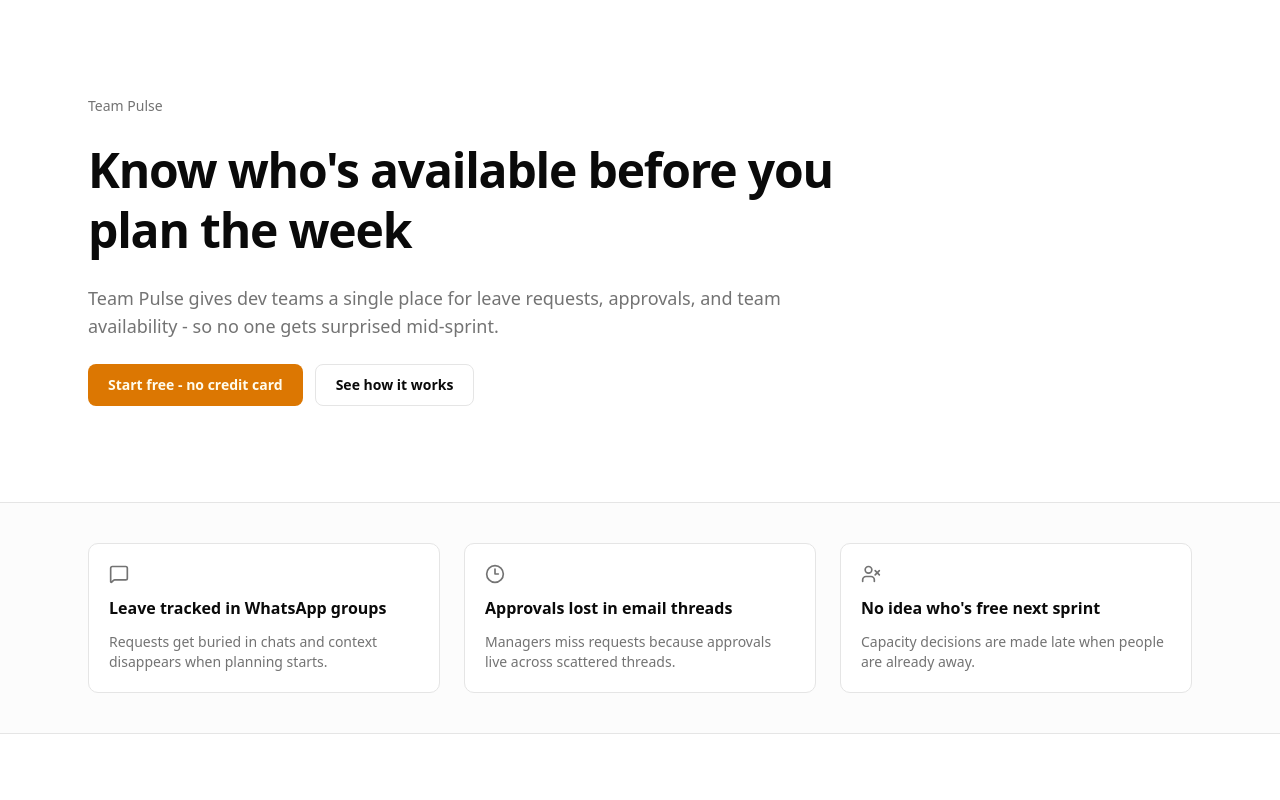
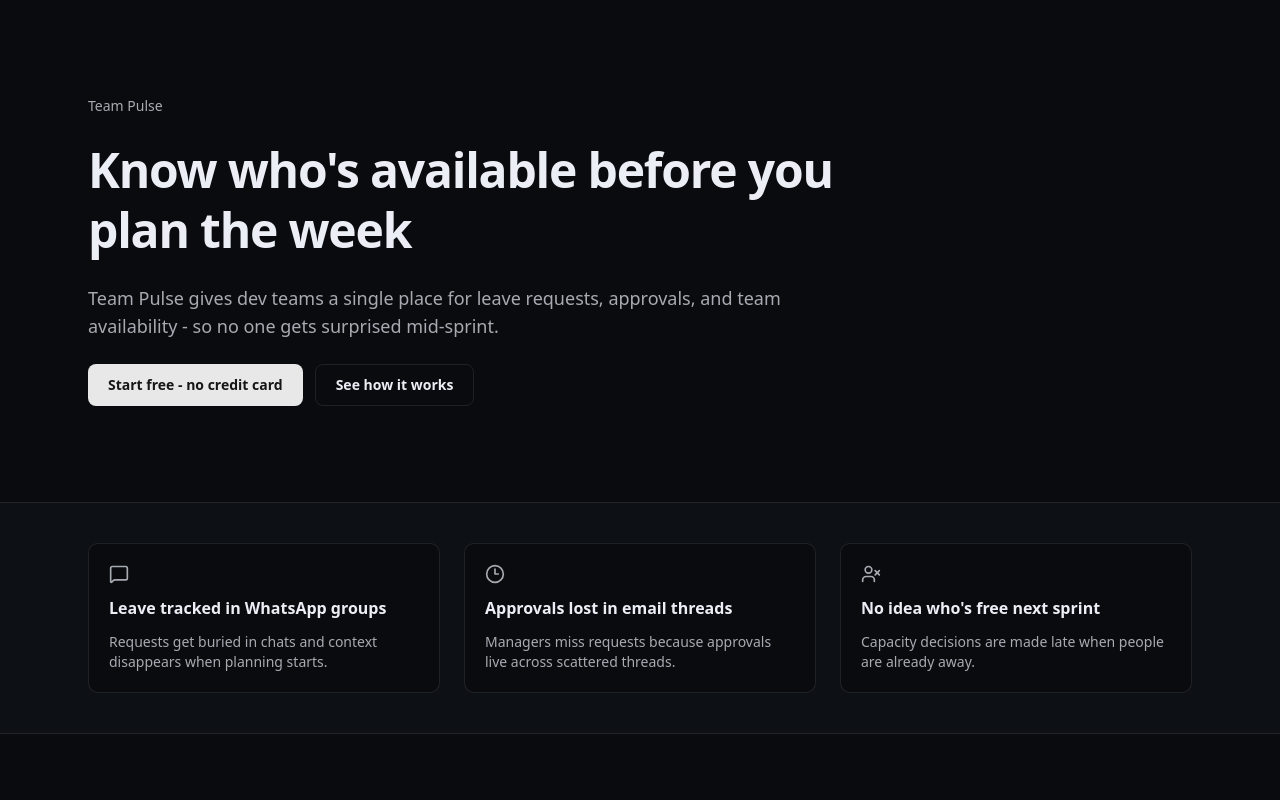
Before and after one commit to mr-nobody-7/team-pulse, a Next.js app in the folder apps/web/: page / in a window 1280 px wide. Shown: the top 800 px of the page. Built offline with nearby package versions, Linux system fonts and the light colour scheme; no server answers.

Commit message:
feat(web): update global styles with new color variables and background gradients

```diff
--- a/apps/web/app/globals.css
+++ b/apps/web/app/globals.css
@@ -5,40 +5,39 @@
 @custom-variant dark (&:is(.dark *));
 
 @theme inline {
-  --font-sans: var(--font-sans);
-  --font-mono: var(--font-mono);
   --color-background: var(--background);
   --color-foreground: var(--foreground);
+  --font-sans: var(--font-sans);
+  --font-mono: var(--font-geist-mono);
+  --color-sidebar-ring: var(--sidebar-ring);
+  --color-sidebar-border: var(--sidebar-border);
+  --color-sidebar-accent-foreground: var(--sidebar-accent-foreground);
+  --color-sidebar-accent: var(--sidebar-accent);
+  --color-sidebar-primary-foreground: var(--sidebar-primary-foreground);
+  --color-sidebar-primary: var(--sidebar-primary);
+  --color-sidebar-foreground: var(--sidebar-foreground);
+  --color-sidebar: var(--sidebar);
+  --color-chart-5: var(--chart-5);
+  --color-chart-4: var(--chart-4);
+  --color-chart-3: var(--chart-3);
+  --color-chart-2: var(--chart-2);
+  --color-chart-1: var(--chart-1);
+  --color-ring: var(--ring);
+  --color-input: var(--input);
+  --color-border: var(--border);
+  --color-destructive: var(--destructive);
+  --color-accent-foreground: var(--accent-foreground);
+  --color-accent: var(--accent);
+  --color-muted-foreground: var(--muted-foreground);
+  --color-muted: var(--muted);
+  --color-secondary-foreground: var(--secondary-foreground);
+  --color-secondary: var(--secondary);
+  --color-primary-foreground: var(--primary-foreground);
+  --color-primary: var(--primary);
+  --color-popover-foreground: var(--popover-foreground);
+  --color-popover: var(--popover);
+  --color-card-foreground: var(--card-foreground);
   --color-card: var(--card);
-  --color-card-foreground: var(--card-foreground);
-  --color-popover: var(--popover);
-  --color-popover-foreground: var(--popover-foreground);
-  --color-primary: var(--primary);
-  --color-primary-foreground: var(--primary-foreground);
-  --color-secondary: var(--secondary);
-  --color-secondary-foreground: var(--secondary-foreground);
-  --color-muted: var(--muted);
-  --color-muted-foreground: var(--muted-foreground);
-  --color-accent: var(--accent);
-  --color-accent-foreground: var(--accent-foreground);
-  --color-destructive: var(--destructive);
-  --color-destructive-foreground: var(--destructive-foreground);
-  --color-border: var(--border);
-  --color-input: var(--input);
-  --color-ring: var(--ring);
-  --color-chart-1: var(--chart-1);
-  --color-chart-2: var(--chart-2);
-  --color-chart-3: var(--chart-3);
-  --color-chart-4: var(--chart-4);
-  --color-chart-5: var(--chart-5);
-  --color-sidebar: var(--sidebar);
-  --color-sidebar-foreground: var(--sidebar-foreground);
-  --color-sidebar-primary: var(--sidebar-primary);
-  --color-sidebar-primary-foreground: var(--sidebar-primary-foreground);
-  --color-sidebar-accent: var(--sidebar-accent);
-  --color-sidebar-accent-foreground: var(--sidebar-accent-foreground);
-  --color-sidebar-border: var(--sidebar-border);
-  --color-sidebar-ring: var(--sidebar-ring);
   --radius-sm: calc(var(--radius) - 4px);
   --radius-md: calc(var(--radius) - 2px);
   --radius-lg: var(--radius);
@@ -49,80 +48,97 @@
 }
 
 :root {
-  --background: oklch(1 0 0);
-  --foreground: oklch(0.145 0 0);
-  --card: oklch(1 0 0);
-  --card-foreground: oklch(0.145 0 0);
-  --popover: oklch(1 0 0);
-  --popover-foreground: oklch(0.145 0 0);
-  --primary: oklch(0.67 0.16 58);
-  --primary-foreground: oklch(0.99 0.02 95);
-  --secondary: oklch(0.967 0.001 286.375);
-  --secondary-foreground: oklch(0.21 0.006 285.885);
-  --muted: oklch(0.97 0 0);
-  --muted-foreground: oklch(0.556 0 0);
-  --accent: oklch(0.97 0 0);
-  --accent-foreground: oklch(0.205 0 0);
-  --destructive: oklch(0.58 0.22 27);
-  --border: oklch(0.922 0 0);
-  --input: oklch(0.922 0 0);
-  --ring: oklch(0.708 0 0);
-  --chart-1: oklch(0.88 0.15 92);
-  --chart-2: oklch(0.77 0.16 70);
-  --chart-3: oklch(0.67 0.16 58);
-  --chart-4: oklch(0.56 0.15 49);
-  --chart-5: oklch(0.47 0.12 46);
+  --background: oklch(0.15 0.01 260);
+  --foreground: oklch(0.95 0.01 260);
+  --card: oklch(0.19 0.01 260 / 92%);
+  --card-foreground: oklch(0.95 0.01 260);
+  --popover: oklch(0.18 0.01 260 / 96%);
+  --popover-foreground: oklch(0.95 0.01 260);
+  --primary: oklch(0.93 0 0);
+  --primary-foreground: oklch(0.2 0 0);
+  --secondary: oklch(0.28 0.01 260);
+  --secondary-foreground: oklch(0.93 0.01 260);
+  --muted: oklch(0.23 0.01 260);
+  --muted-foreground: oklch(0.74 0.01 260);
+  --accent: oklch(0.3 0.01 260);
+  --accent-foreground: oklch(0.96 0.01 260);
+  --destructive: oklch(0.67 0.2 25);
+  --border: oklch(0.32 0.01 260 / 55%);
+  --input: oklch(0.24 0.01 260 / 75%);
+  --ring: oklch(0.8 0.01 260 / 70%);
+  --chart-1: oklch(0.82 0.03 260);
+  --chart-2: oklch(0.72 0.03 245);
+  --chart-3: oklch(0.62 0.03 235);
+  --chart-4: oklch(0.52 0.03 225);
+  --chart-5: oklch(0.44 0.03 215);
   --radius: 0.625rem;
-  --sidebar: oklch(0.985 0 0);
-  --sidebar-foreground: oklch(0.145 0 0);
-  --sidebar-primary: oklch(0.67 0.16 58);
-  --sidebar-primary-foreground: oklch(0.99 0.02 95);
-  --sidebar-accent: oklch(0.97 0 0);
-  --sidebar-accent-foreground: oklch(0.205 0 0);
-  --sidebar-border: oklch(0.922 0 0);
-  --sidebar-ring: oklch(0.708 0 0);
+  --sidebar: oklch(0.17 0.01 260 / 97%);
+  --sidebar-foreground: oklch(0.93 0.01 260);
+  --sidebar-primary: oklch(0.93 0 0);
+  --sidebar-primary-foreground: oklch(0.2 0 0);
+  --sidebar-accent: oklch(0.25 0.01 260);
+  --sidebar-accent-foreground: oklch(0.95 0.01 260);
+  --sidebar-border: oklch(0.3 0.01 260 / 55%);
+  --sidebar-ring: oklch(0.78 0.01 260 / 70%);
 }
 
 .dark {
-  --background: oklch(0.145 0 0);
-  --foreground: oklch(0.985 0 0);
-  --card: oklch(0.205 0 0);
-  --card-foreground: oklch(0.985 0 0);
-  --popover: oklch(0.205 0 0);
-  --popover-foreground: oklch(0.985 0 0);
-  --primary: oklch(0.77 0.16 70);
-  --primary-foreground: oklch(0.28 0.07 46);
-  --secondary: oklch(0.274 0.006 286.033);
-  --secondary-foreground: oklch(0.985 0 0);
-  --muted: oklch(0.269 0 0);
-  --muted-foreground: oklch(0.708 0 0);
-  --accent: oklch(0.371 0 0);
-  --accent-foreground: oklch(0.985 0 0);
-  --destructive: oklch(0.704 0.191 22.216);
-  --border: oklch(1 0 0 / 10%);
-  --input: oklch(1 0 0 / 15%);
-  --ring: oklch(0.556 0 0);
-  --chart-1: oklch(0.88 0.15 92);
-  --chart-2: oklch(0.77 0.16 70);
-  --chart-3: oklch(0.67 0.16 58);
-  --chart-4: oklch(0.56 0.15 49);
-  --chart-5: oklch(0.47 0.12 46);
-  --sidebar: oklch(0.205 0 0);
-  --sidebar-foreground: oklch(0.985 0 0);
-  --sidebar-primary: oklch(0.77 0.16 70);
-  --sidebar-primary-foreground: oklch(0.28 0.07 46);
-  --sidebar-accent: oklch(0.269 0 0);
-  --sidebar-accent-foreground: oklch(0.985 0 0);
-  --sidebar-border: oklch(1 0 0 / 10%);
-  --sidebar-ring: oklch(0.556 0 0);
+  --background: oklch(0.13 0.01 260);
+  --foreground: oklch(0.95 0.01 260);
+  --card: oklch(0.17 0.01 260 / 95%);
+  --card-foreground: oklch(0.95 0.01 260);
+  --popover: oklch(0.16 0.01 260 / 98%);
+  --popover-foreground: oklch(0.95 0.01 260);
+  --primary: oklch(0.93 0 0);
+  --primary-foreground: oklch(0.2 0 0);
+  --secondary: oklch(0.26 0.01 260);
+  --secondary-foreground: oklch(0.94 0.01 260);
+  --muted: oklch(0.22 0.01 260);
+  --muted-foreground: oklch(0.72 0.01 260);
+  --accent: oklch(0.28 0.01 260);
+  --accent-foreground: oklch(0.94 0.01 260);
+  --destructive: oklch(0.67 0.2 25);
+  --border: oklch(0.31 0.01 260 / 58%);
+  --input: oklch(0.23 0.01 260 / 78%);
+  --ring: oklch(0.77 0.01 260 / 70%);
+  --chart-1: oklch(0.82 0.03 260);
+  --chart-2: oklch(0.72 0.03 245);
+  --chart-3: oklch(0.62 0.03 235);
+  --chart-4: oklch(0.52 0.03 225);
+  --chart-5: oklch(0.44 0.03 215);
+  --sidebar: oklch(0.16 0.01 260 / 97%);
+  --sidebar-foreground: oklch(0.93 0.01 260);
+  --sidebar-primary: oklch(0.93 0 0);
+  --sidebar-primary-foreground: oklch(0.2 0 0);
+  --sidebar-accent: oklch(0.24 0.01 260);
+  --sidebar-accent-foreground: oklch(0.95 0.01 260);
+  --sidebar-border: oklch(0.3 0.01 260 / 58%);
+  --sidebar-ring: oklch(0.77 0.01 260 / 70%);
 }
 
 @layer base {
   * {
     @apply border-border outline-ring/50;
   }
-
   body {
     @apply bg-background text-foreground;
+    background-image:
+      radial-gradient(
+        circle at 20% 0%,
+        rgba(255, 255, 255, 0.09) 0%,
+        rgba(255, 255, 255, 0) 30%
+      ),
+      radial-gradient(
+        circle at 100% 100%,
+        rgba(255, 255, 255, 0.05) 0%,
+        rgba(255, 255, 255, 0) 38%
+      ),
+      linear-gradient(
+        180deg,
+        rgba(255, 255, 255, 0.015) 0%,
+        rgba(255, 255, 255, 0) 100%
+      );
+    background-attachment: fixed;
+    min-height: 100vh;
   }
 }
```
